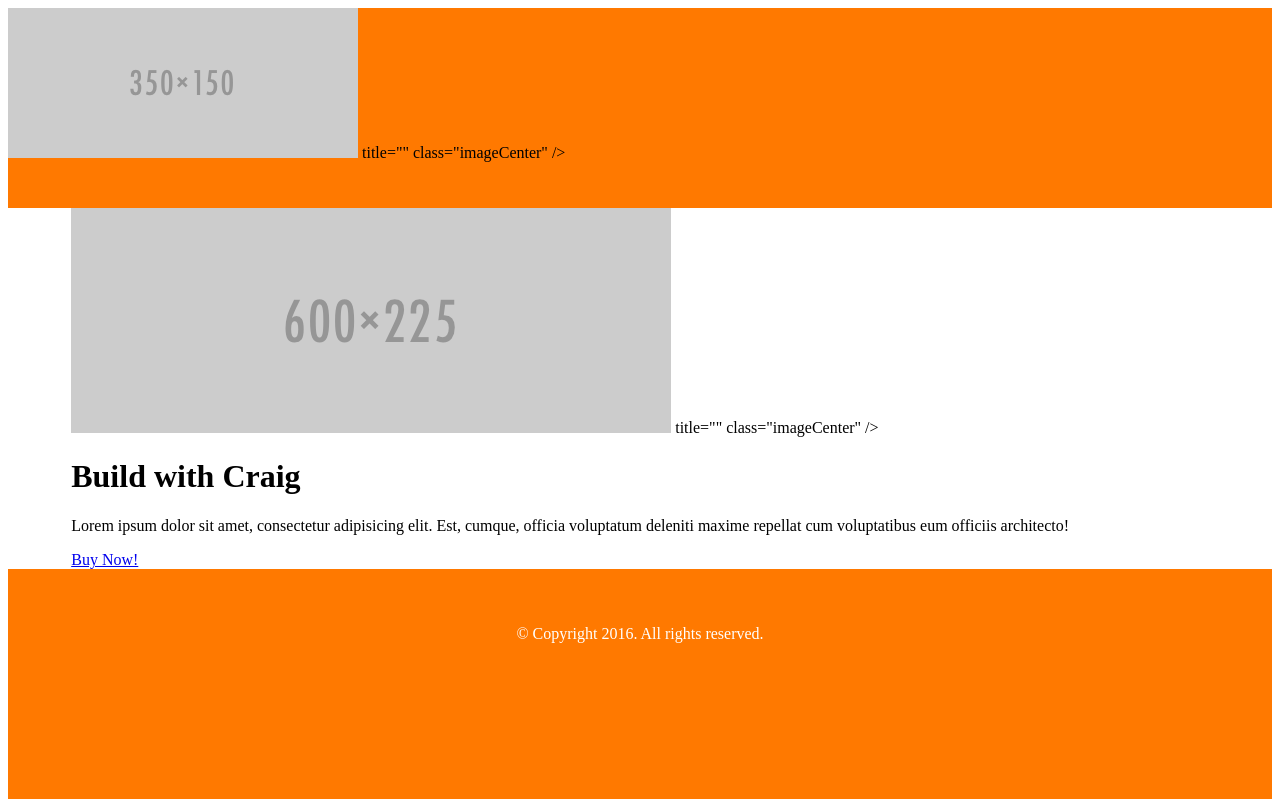
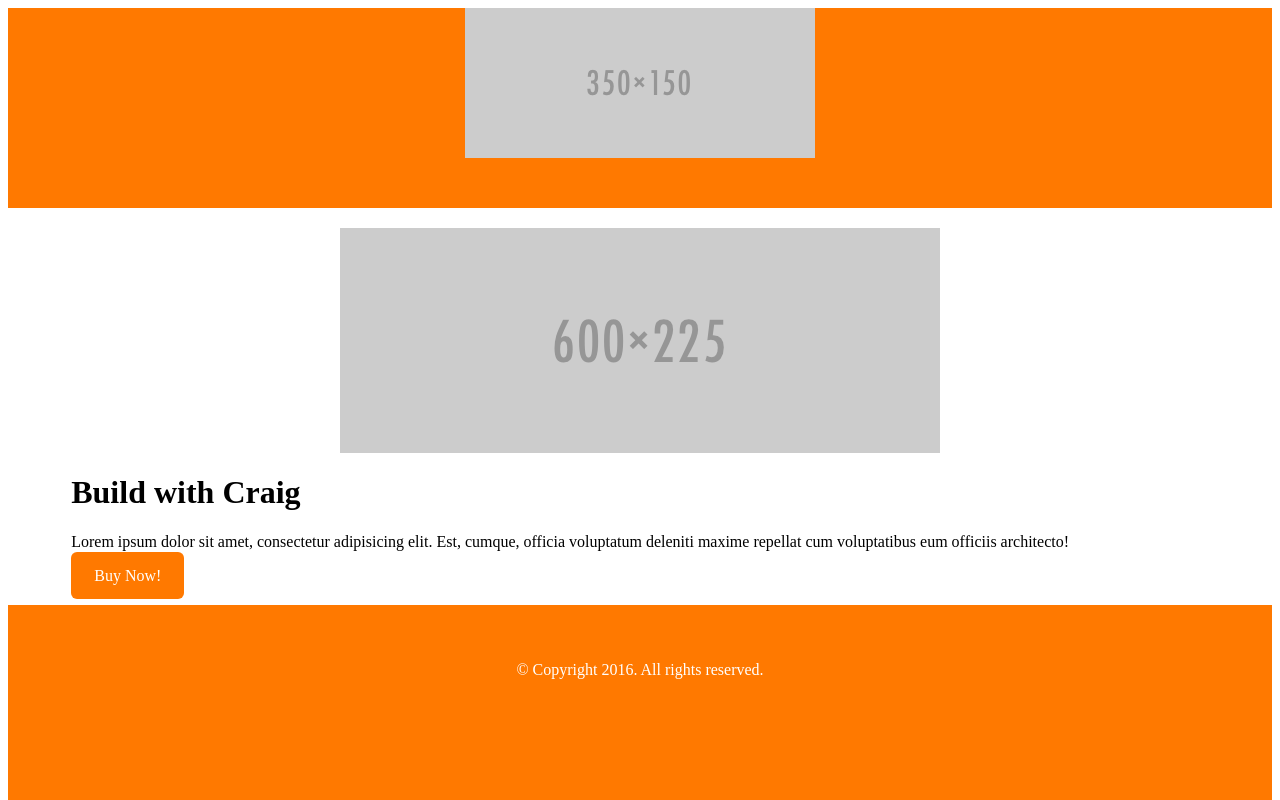
Before and after one commit to TheFernandoLopez/buildwithcraig-landingpage, a plain HTML site: page index.html in a window 1280 px wide. Shown: the top 800 px of the page. Drawn offline with Linux system fonts and the light colour scheme.

```diff
--- a/css/styles.css
+++ b/css/styles.css
@@ -6,11 +6,12 @@
 
 main {
     width:90%;
-    margin:0px auto;
+    margin:20px auto;
 }
 
 footer{
-    height:150px;
+    height:300px;
+    text-align:center;
     background-color: #FF7900;
     padding:40px;
 
@@ -19,6 +20,8 @@
 footer p {
     color:#FFFFFF;
     text-align:center;
+
+}
 
 /*BUTTON STLES*/
 
--- a/index.html
+++ b/index.html
@@ -14,17 +14,15 @@
     </head>
     <body>
         <header>
-            <img src="images/350x150.png" alt="350 x 150"/>
-                title="" class="imageCenter" />
+            <img src="images/350x150.png" alt="350 x 150" title="" class="imageCenter"/>
         </header>
         <main>
-            <img src="images/600x225.png" alt="600 x 225"/>
-                title="" class="imageCenter" />
+            <img src="images/600x225.png" alt="600 x 225" title="" class="imageCenter"/>
             <h1>Build with Craig</h1>
             <p>
                 Lorem ipsum dolor sit amet, consectetur adipisicing elit. Est, cumque, officia voluptatum deleniti maxime repellat cum voluptatibus eum officiis architecto!
             </p>
-            <a href="#" title="" class="">Buy Now!</a>
+            <a href="#" title="" class="button">Buy Now!</a>
         </main>
         <footer>
             <p>
```
Also changed, not shown: 1 other file.
